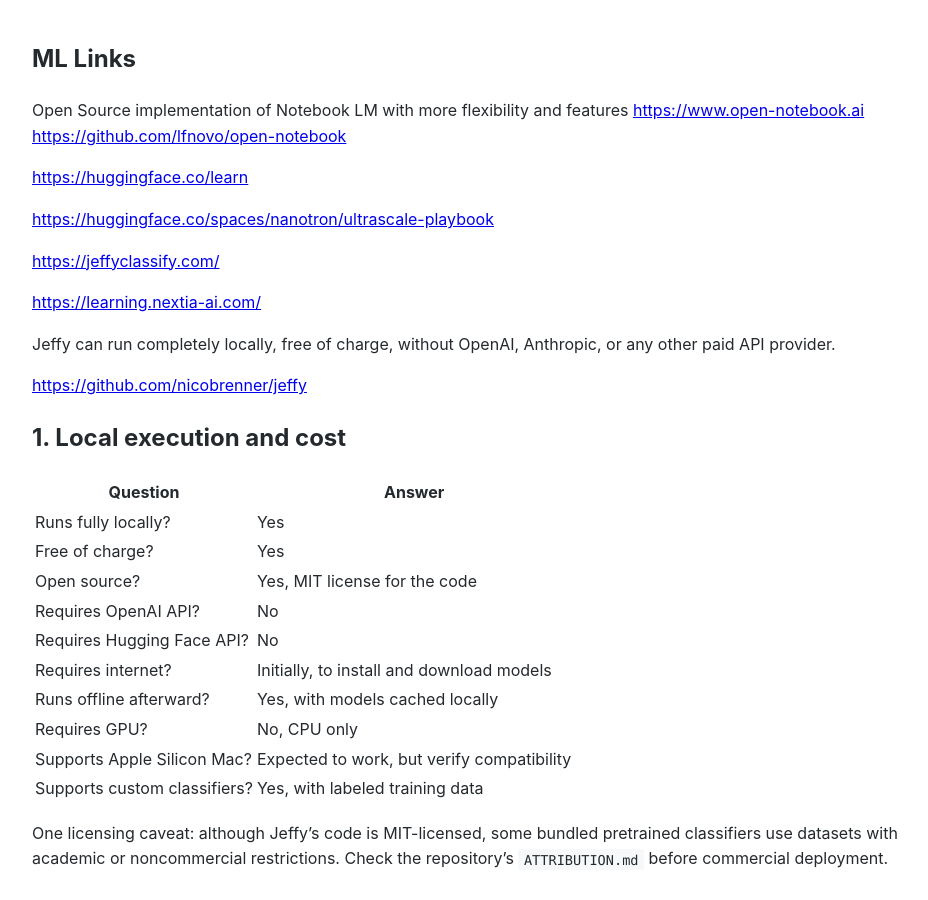
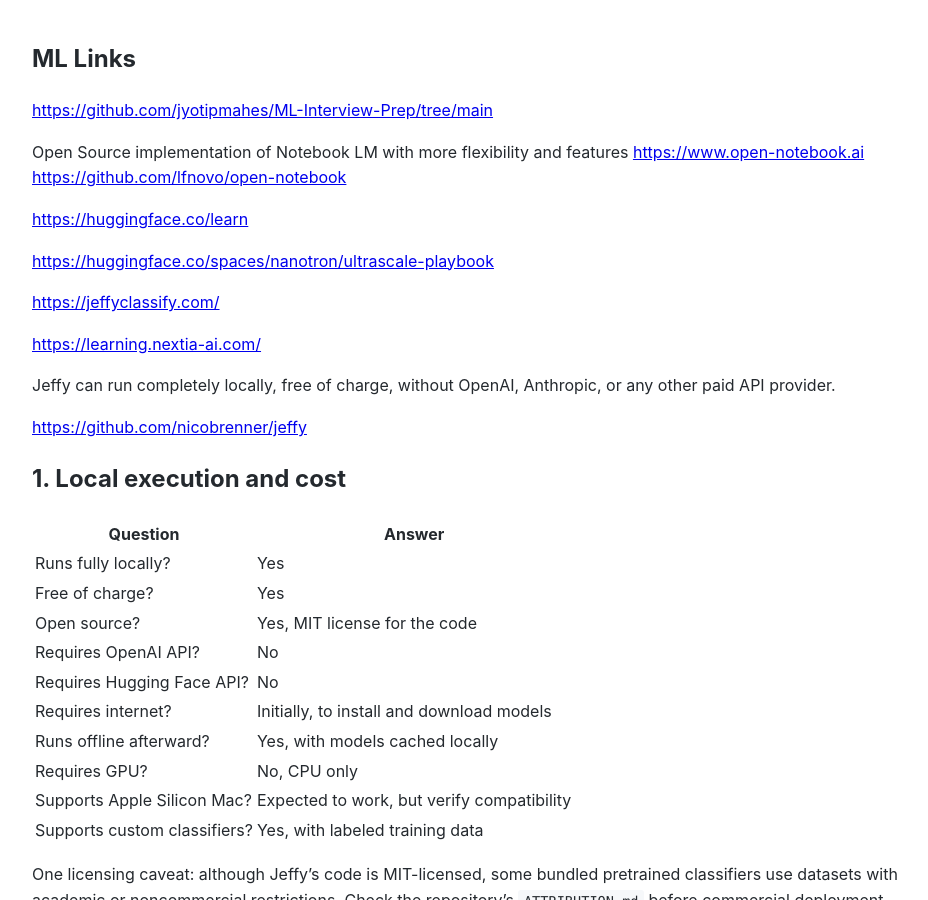
Before and after one commit to Michael-Lubinsky/michael-lubinsky.github.com, a Jekyll site: the page built from ml/mamba.md, in a window 1280 px wide and 900 px high. Shown: the whole window, without its empty margins (158-1086 px from the left). Built offline with Jekyll 4.4.1, drawn with Linux system fonts in a browser that asks for light colours; our own code applies the rules of GitHub Pages for plain Markdown files.

Commit message:
Update mamba.md

```diff
--- a/ml/mamba.md
+++ b/ml/mamba.md
@@ -1,4 +1,8 @@
 ## ML Links
+
+<https://github.com/jyotipmahes/ML-Interview-Prep/tree/main>
+
+
 Open Source implementation of Notebook LM with more flexibility and features
 <https://www.open-notebook.ai>
 <https://github.com/lfnovo/open-notebook>
```
